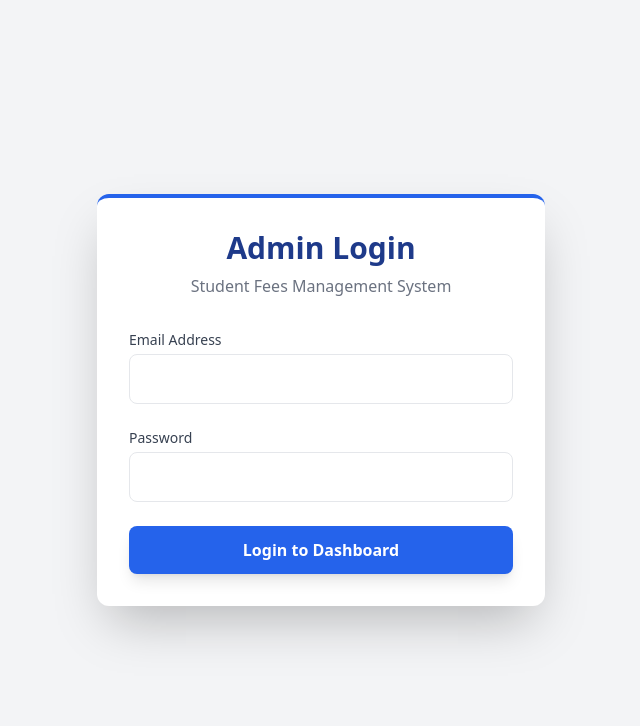
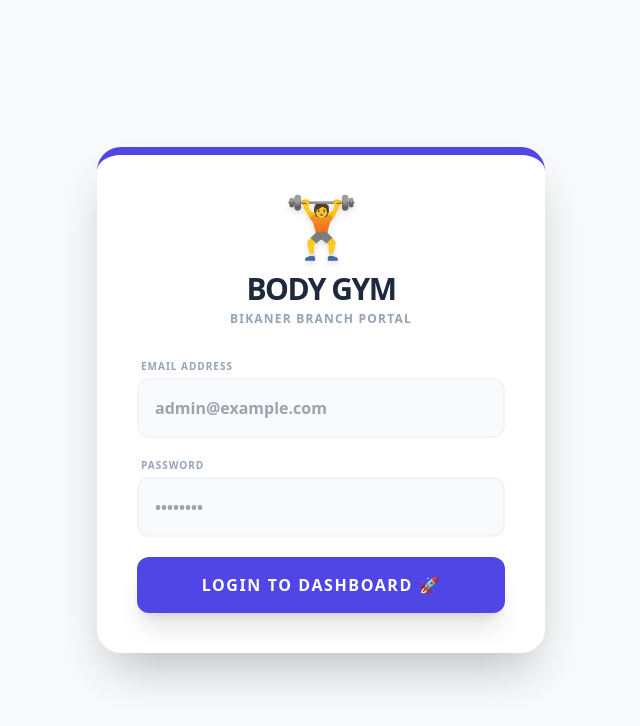
Before and after one commit to raghublock/fitlife-gym-app, a React (Create React App) app: page / in a window 1280 px wide. Shown: the top 726 px of the page, without its empty margins (319-959 px from the left). Built offline with nearby package versions, Linux system fonts and the light colour scheme.

Commit message:
Update Login.js

```diff
--- a/src/pages/Login.js
+++ b/src/pages/Login.js
@@ -1,14 +1,14 @@
 import React, { useState } from 'react';
 import { useNavigate } from 'react-router-dom';
 import toast from 'react-hot-toast';
-import config from '../config';
+import config from '../config'; // 🚀 Config import kiya
 
 function Login() {
   const [email, setEmail] = useState('');
   const [password, setPassword] = useState('');
   const navigate = useNavigate();
 
-  // Apna live Cloudflare URL yahan daalein
+  // 🔗 Dynamic API URL from config
   const API_URL = config.apiUrl;
 
   const handleLogin = async (e) => {
@@ -28,7 +28,7 @@ function Login() {
         // Token ko browser mein save karein
         localStorage.setItem('adminToken', data.token);
         localStorage.setItem('adminName', data.admin.name);
-        toast.success('Login Successful! 🎉', { id: toastId });
+        toast.success(`Welcome to ${config.appName}! 🎉`, { id: toastId });
         navigate('/dashboard'); // Login ke baad Dashboard par bhejein
       } else {
         toast.error(data.error || 'Login failed', { id: toastId });
@@ -39,36 +39,43 @@ function Login() {
   };
 
   return (
-    <div className="min-h-screen flex items-center justify-center bg-gray-100">
-      <div className="bg-white p-8 rounded-xl shadow-2xl w-full max-w-md border-t-4 border-blue-600">
-        <h2 className="text-3xl font-extrabold text-center text-blue-900 mb-2">Admin Login</h2>
-        <p className="text-center text-gray-500 mb-8">Student Fees Management System</p>
+    <div className="min-h-screen flex items-center justify-center bg-slate-50 font-sans">
+      <div className="bg-white p-10 rounded-3xl shadow-2xl w-full max-w-md border-t-8 border-indigo-600">
 
-        <form onSubmit={handleLogin} className="space-y-6">
+        {/* 🚀 Dynamic Header Section */}
+        <div className="text-center mb-8">
+          <span className="text-6xl drop-shadow-md">{config.mainEmoji}</span>
+          <h2 className="text-3xl font-black text-slate-800 mt-4 uppercase tracking-tighter">{config.appName}</h2>
+          <p className="text-xs font-bold text-slate-400 uppercase tracking-widest mt-1">{config.branchName} Portal</p>
+        </div>
+
+        <form onSubmit={handleLogin} className="space-y-5">
           <div>
-            <label className="block text-sm font-medium text-gray-700">Email Address</label>
+            <label className="block text-[10px] font-black text-slate-400 uppercase tracking-widest mb-1 ml-1">Email Address</label>
             <input
               type="email"
-              className="mt-1 w-full p-3 border rounded-lg focus:ring-2 focus:ring-blue-500 outline-none"
+              className="w-full p-4 bg-slate-50 border-2 border-slate-100 rounded-xl focus:border-indigo-500 focus:bg-white outline-none font-bold text-slate-700 transition-all"
               value={email}
               onChange={(e) => setEmail(e.target.value)}
               required
+              placeholder="admin@example.com"
             />
           </div>
           <div>
-            <label className="block text-sm font-medium text-gray-700">Password</label>
+            <label className="block text-[10px] font-black text-slate-400 uppercase tracking-widest mb-1 ml-1">Password</label>
             <input
               type="password"
-              className="mt-1 w-full p-3 border rounded-lg focus:ring-2 focus:ring-blue-500 outline-none"
+              className="w-full p-4 bg-slate-50 border-2 border-slate-100 rounded-xl focus:border-indigo-500 focus:bg-white outline-none font-bold text-slate-700 transition-all"
               value={password}
               onChange={(e) => setPassword(e.target.value)}
               required
+              placeholder="••••••••"
             />
           </div>
           <button
             type="submit"
-            className="w-full bg-blue-600 text-white font-bold py-3 rounded-lg hover:bg-blue-700 transition shadow-lg">
-            Login to Dashboard
+            className="w-full bg-indigo-600 text-white font-black py-4 rounded-xl hover:bg-indigo-700 active:scale-95 transition-all uppercase tracking-widest shadow-xl mt-4">
+            Login to Dashboard 🚀
           </button>
         </form>
       </div>
```
